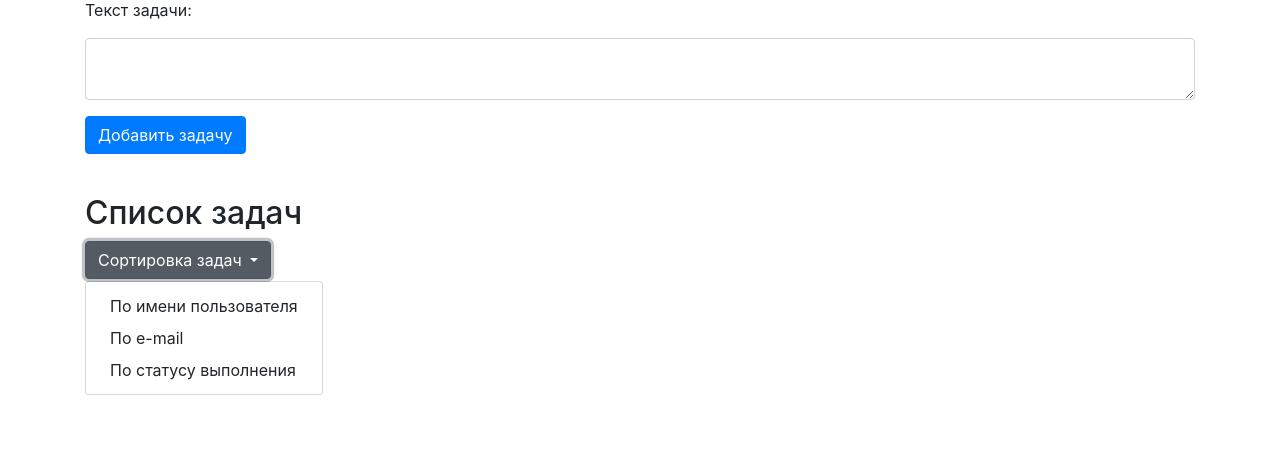
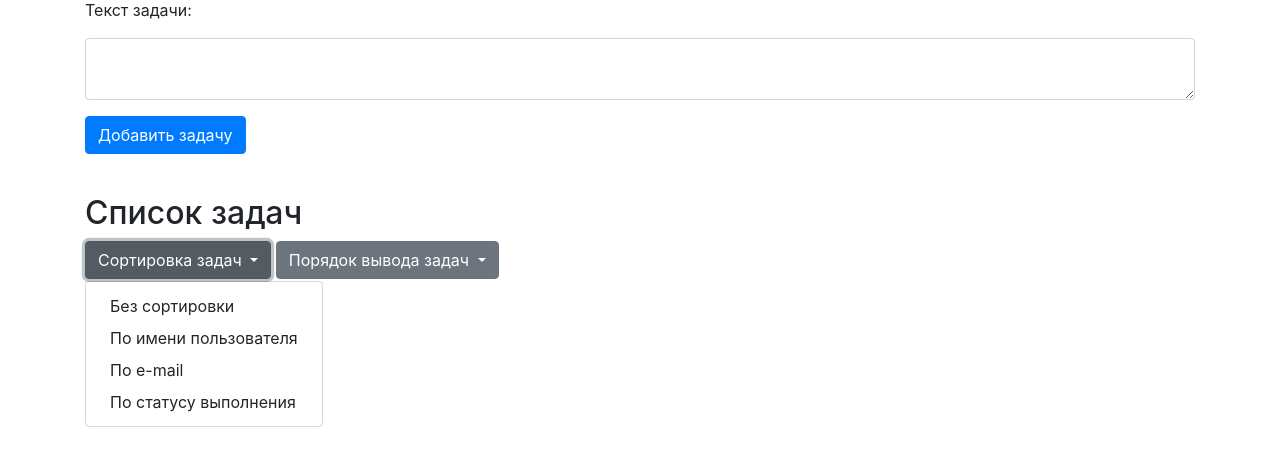
Before and after one commit to Xummuk97/TestMVC, a PHP site: page / in a window 1280 px wide, after a click on "Сортировка задач". Shown: the part 276-742 px from the top of the page. Run offline with PHP 8.4, Linux system fonts and the light colour scheme; data that the repository does not hold is empty.

Commit message:
Added DESC sort. Final release

```diff
--- a/application/configs/Routes.php
+++ b/application/configs/Routes.php
@@ -7,7 +7,7 @@ class Routes
     public static function getRoutes()
     {
         return [
-            '([0-9]+)?/?([0-9]+)?' => [
+            '([0-9]+)?/?([0-9]+)?/?([0-9]+)?' => [
                 'controller' => 'tasks',
                 'action' => 'index'
             ],
--- a/application/controllers/TasksController.php
+++ b/application/controllers/TasksController.php
@@ -19,7 +19,7 @@ class TasksController extends Controller
 
     const SUCCESS_ADD = (TasksController::BASE << 1);
 
-    public function indexAction($page = 1, $sort = 0)
+    public function indexAction($page = 1, $sort = 0, $desc = 0)
     {
         $_SESSION['admin'] = null;
 
@@ -27,7 +27,7 @@ class TasksController extends Controller
 
         $art = ($page * TasksController::TASKS_LIMIT) - TasksController::TASKS_LIMIT;
 
-        $tasks = $this->model->getTasks($art, TasksController::TASKS_LIMIT, $sort);
+        $tasks = $this->model->getTasks($art, TasksController::TASKS_LIMIT, $sort, $desc);
 
         $total = $this->model->getTasksCount();
         $count_pages = ceil($total / TasksController::TASKS_LIMIT);
@@ -37,7 +37,8 @@ class TasksController extends Controller
             'count_pages' => $count_pages,
             'flags' => $flags,
             'page' => $page,
-            'sort' => $sort
+            'sort' => $sort,
+            'desc' => $desc
         ];
 
         $this->view->render('Список задач', $vars);
--- a/application/models/Tasks.php
+++ b/application/models/Tasks.php
@@ -16,32 +16,45 @@ class Tasks extends Model
         $this->db->query('INSERT INTO tasks (name, email, text) VALUES (:name, :email, :text)', $vars);
     }
 
-    public function getTasks($page, $limit, $sort)
+    public function getTasks($page, $limit, $sort, $desc)
     {
         $sort_string = "";
+        $desc_string = "";
 
         switch ($sort)
         {
-            case 0:
-            {
-                $sort_string = 'name';
-                break;
-            }
-
             case 1:
             {
-                $sort_string = 'email';
+                $sort_string = 'ORDER BY name';
                 break;
             }
 
             case 2:
             {
-                $sort_string = 'done';
+                $sort_string = 'ORDER BY email';
+                break;
+            }
+
+            case 3:
+            {
+                $sort_string = 'ORDER BY done';
                 break;
             }
         }
 
-        $result = $this->db->row("SELECT * FROM tasks ORDER BY $sort_string DESC LIMIT $page,$limit");
+        switch ($desc)
+        {
+            case 1:
+            {
+                if (!empty($sort_string))
+                {
+                    $desc_string = 'DESC';
+                }
+                break;
+            }
+        }
+
+        $result = $this->db->row("SELECT * FROM tasks $sort_string $desc_string LIMIT $page,$limit");
         return $result;
     }
 
--- a/application/views/admin/edit.php
+++ b/application/views/admin/edit.php
@@ -1,7 +1,7 @@
 <ul class="nav justify-content-center">
     <li class="nav-item">
         <a class="nav-link" href="/admin">Назад</a>
-        <a class="nav-link" href="/">На главную</a>
+        <a class="nav-link" href="/">Выход</a>
     </li>
 </ul>
 
--- a/application/views/admin/index.php
+++ b/application/views/admin/index.php
@@ -1,6 +1,6 @@
 <ul class="nav justify-content-center">
     <li class="nav-item">
-        <a class="nav-link" href="/">На главную</a>
+        <a class="nav-link" href="/">Выход</a>
     </li>
 </ul>
 
--- a/application/views/admin/login.php
+++ b/application/views/admin/login.php
@@ -1,3 +1,9 @@
+<ul class="nav justify-content-center">
+    <li class="nav-item">
+        <a class="nav-link" href="/">Выход</a>
+    </li>
+</ul>
+
 <div class="container">
     <form action="/admin/login" method="post">
         <div class="form-group">
--- a/application/views/tasks/index.php
+++ b/application/views/tasks/index.php
@@ -47,17 +47,32 @@
     <br>
     <h2>Список задач</h2>
 
+    <div class="input-group">
         <div class="dropdown">
             <button class="btn btn-secondary dropdown-toggle" type="button" id="dropdownMenuButton" data-toggle="dropdown" aria-haspopup="true" aria-expanded="false">
               Сортировка задач
             </button>
             <div class="dropdown-menu" aria-labelledby="dropdownMenuButton">
-    <a class="dropdown-item" href="<?php echo '/' . $page . '/0' ; ?>">По имени пользователя</a>
-    <a class="dropdown-item" href="<?php echo '/' . $page . '/1' ; ?>">По e-mail</a>
-    <a class="dropdown-item" href="<?php echo '/' . $page . '/2' ; ?>">По статусу выполнения</a>
+              <a class="dropdown-item" href="<?php echo '/' . $page . '/0/' . $desc; ?>">Без сортировки</a>
+              <a class="dropdown-item" href="<?php echo '/' . $page . '/1/' . $desc; ?>">По имени пользователя</a>
+              <a class="dropdown-item" href="<?php echo '/' . $page . '/2/' . $desc; ?>">По e-mail</a>
+              <a class="dropdown-item" href="<?php echo '/' . $page . '/3/' . $desc; ?>">По статусу выполнения</a>
+            </div>
+          </div>
+
+            &nbsp;
+
+          <div class="dropdown">
+            <button class="btn btn-secondary dropdown-toggle" type="button" id="dropdownMenuButton" data-toggle="dropdown" aria-haspopup="true" aria-expanded="false">
+              Порядок вывода задач
+            </button>
+            <div class="dropdown-menu" aria-labelledby="dropdownMenuButton">
+              <a class="dropdown-item" href="<?php echo '/' . $page . '/' . $sort . '/0'; ?>">По возрастанию</a>
+              <a class="dropdown-item" href="<?php echo '/' . $page . '/' . $sort . '/1'; ?>">По убыванию</a>
             </div>
           </div>
           <br>
+    </div>
 
     <?php if ($count_pages == 0) : ?>
     <p class="text-info"><strong>Задач не найдено</strong></p>
@@ -74,7 +89,7 @@
     <nav aria-label="Page navigation example">
         <ul class="pagination">
           <?php for ($i = 1; $i <= $count_pages; $i++) : ?>
-            <li class="page-item"><a class="page-link" href="<?php echo '/' . $i . '/' . $sort; ?>"><?php echo $i; ?></a></li>
+            <li class="page-item"><a class="page-link" href="<?php echo '/' . $i . $sort . $desc; ?>"><?php echo $i; ?></a></li>
           <?php endfor; ?>
         </ul>
       </nav>
```
Lines whose indentation alone changed are shown as unchanged.
